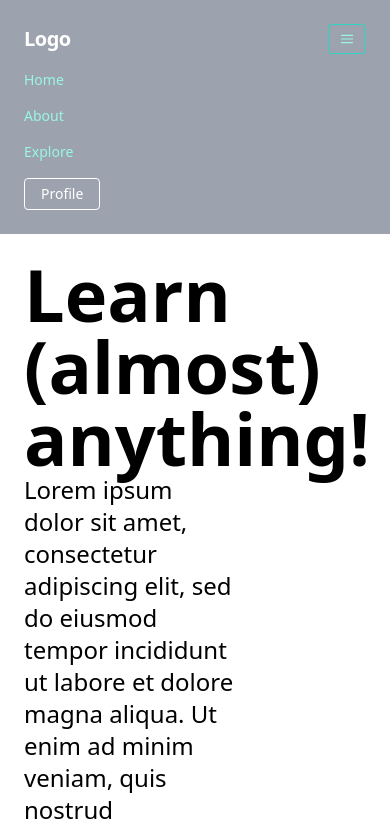
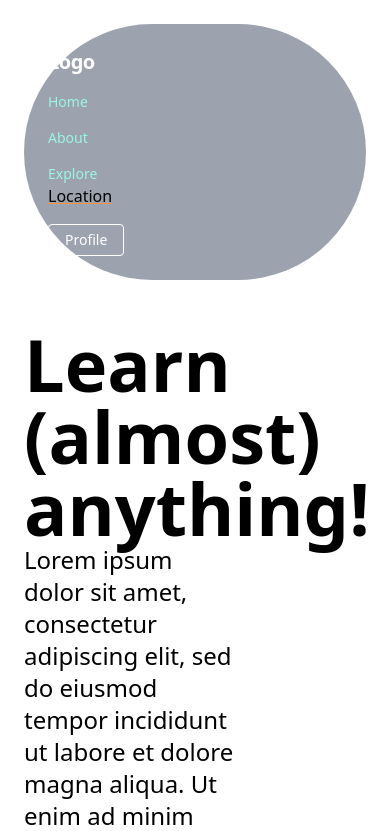
Before and after one commit to SchoolOfCode/bc13_final-project_front-end-zen-coders, a Next.js app: page / in a window 390 px wide. Shown: the top 831 px of the page. Built offline with nearby package versions, Linux system fonts and the light colour scheme.

Commit message:
improved styling on Navbar and removed unused code

```diff
--- a/components/Navbar/Navbar.js
+++ b/components/Navbar/Navbar.js
@@ -7,22 +7,11 @@ import Link from "next/link";
 // Navbar component
 export default function Navbar() {
   return (
-    <div>
-      <nav className="flex items-center justify-between flex-wrap bg-gray-400 p-6">
+    // add fixed to div
+    <div className="w-full p-6">
+      <nav className="flex items-center justify-between flex-wrap bg-gray-400 p-6 rounded-full">
         <div className="flex items-center flex-shrink-0 text-white mr-6">
           <span className="font-semibold text-xl tracking-tight">Logo</span>
-        </div>
-        <div className="block lg:hidden">
-          <button className="flex items-center px-3 py-2 border rounded text-teal-200 border-teal-400 hover:text-white hover:border-white">
-            <svg
-              className="fill-current h-3 w-3"
-              viewBox="0 0 20 20"
-              xmlns="http://www.w3.org/2000/svg"
-            >
-              <title>Menu</title>
-              <path d="M0 3h20v2H0V3zm0 6h20v2H0V9zm0 6h20v2H0v-2z" />
-            </svg>
-          </button>
         </div>
         <div className="w-full block flex-grow lg:flex lg:items-center lg:w-auto">
           <div className="text-sm lg:flex-grow">
@@ -45,6 +34,7 @@ export default function Navbar() {
               Explore
             </Link>
           </div>
+          <h3 className="pr-4 underline decoration-orange-400">Location</h3>
           <div>
             <a
               href="#"
```
